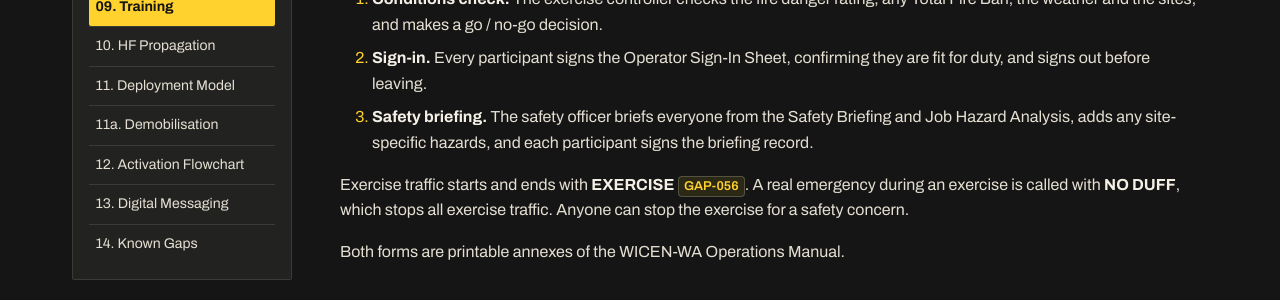
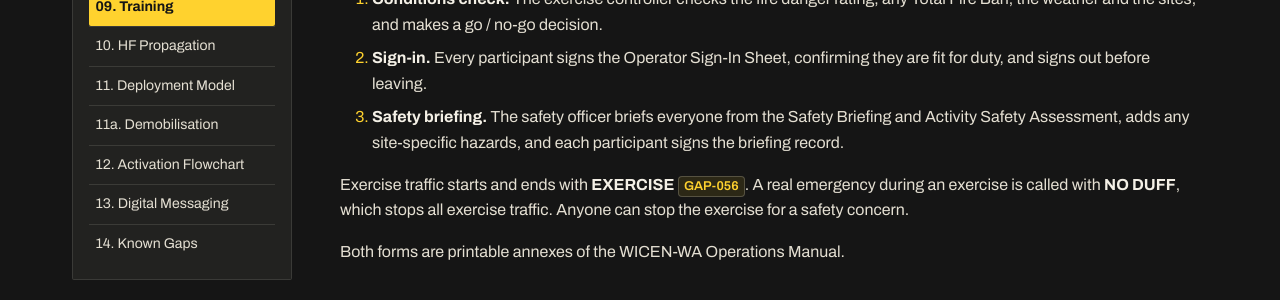
Before and after one commit to jubbp/WICENWA-Web, a Jekyll site: the page built from PACE/training.md, in a window 1280 px wide and 900 px high, scrolled down 775 px. Shown: the part 193-493 px from the top of the window. Built offline with Jekyll 4.4.1, drawn with Linux system fonts in a browser that asks for light colours.

Commit message:
rename Job Hazard Analysis (JHA) to Activity Safety Assessment (ASA)
Form Rev 0.2 (content unchanged); Training page, manual annex title and glossary.
Internal ids and CSS classes keep the old safety-jha / jha names.

Co-Authored-By: Claude Opus 5.5 <noreply@anthropic.com>

```diff
--- a/PACE/training.md
+++ b/PACE/training.md
@@ -35,7 +35,7 @@ Every exercise, and every field deployment, starts the same way:
 
 1. **Conditions check.** The exercise controller checks the fire danger rating, any Total Fire Ban, the weather and the sites, and makes a go / no-go decision.
 2. **Sign-in.** Every participant signs the Operator Sign-In Sheet, confirming they are fit for duty, and signs out before leaving.
-3. **Safety briefing.** The safety officer briefs everyone from the Safety Briefing and Job Hazard Analysis, adds any site-specific hazards, and each participant signs the briefing record.
+3. **Safety briefing.** The safety officer briefs everyone from the Safety Briefing and Activity Safety Assessment, adds any site-specific hazards, and each participant signs the briefing record.
 
 Exercise traffic starts and ends with **EXERCISE** {% include gap.html id="GAP-056" %}. A real emergency during an exercise is called with **NO DUFF**, which stops all exercise traffic. Anyone can stop the exercise for a safety concern.
 
--- a/_tools/manual/manual.css
+++ b/_tools/manual/manual.css
@@ -204,7 +204,7 @@ table.signin th.c-time { width: 15mm; }
 .c-tick { width: 13mm; text-align: center; }
 .c-sig { width: 30mm; }
 
-/* ---------- Safety briefing and JHA ---------- */
+/* ---------- Safety briefing and activity safety assessment (classes keep the old jha names) ---------- */
 .form h2 { font-size: 11.5pt; margin: 5mm 0 1.5mm; }
 .checks th { width: 62mm; background: var(--shade); }
 .checks th, .checks td { padding-top: 1mm; padding-bottom: 1mm; }
```
Also changed, not shown: _data/forms.yml (+6 -2 lines), README.md, 2 other files.
